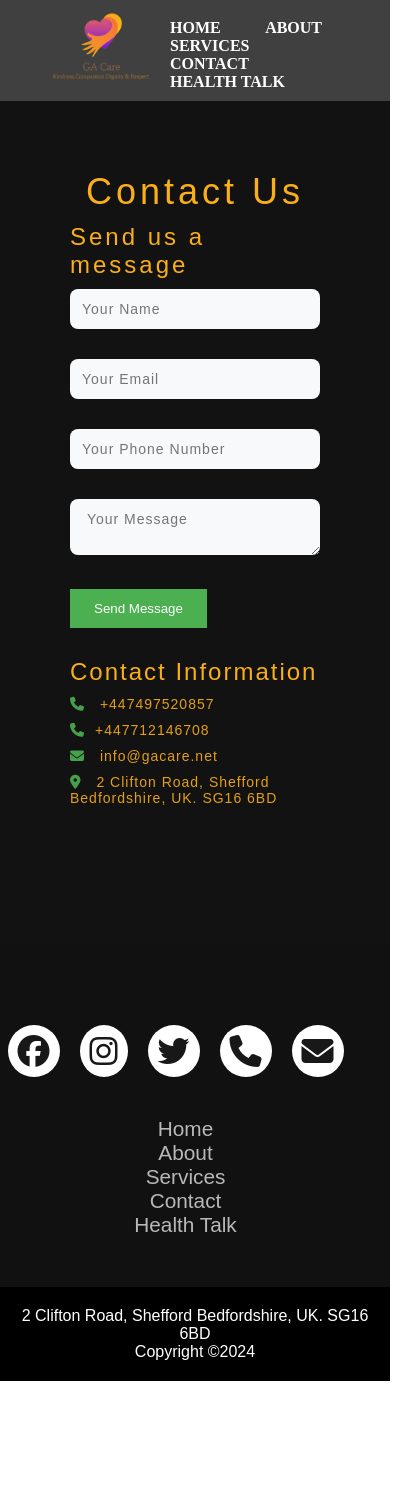
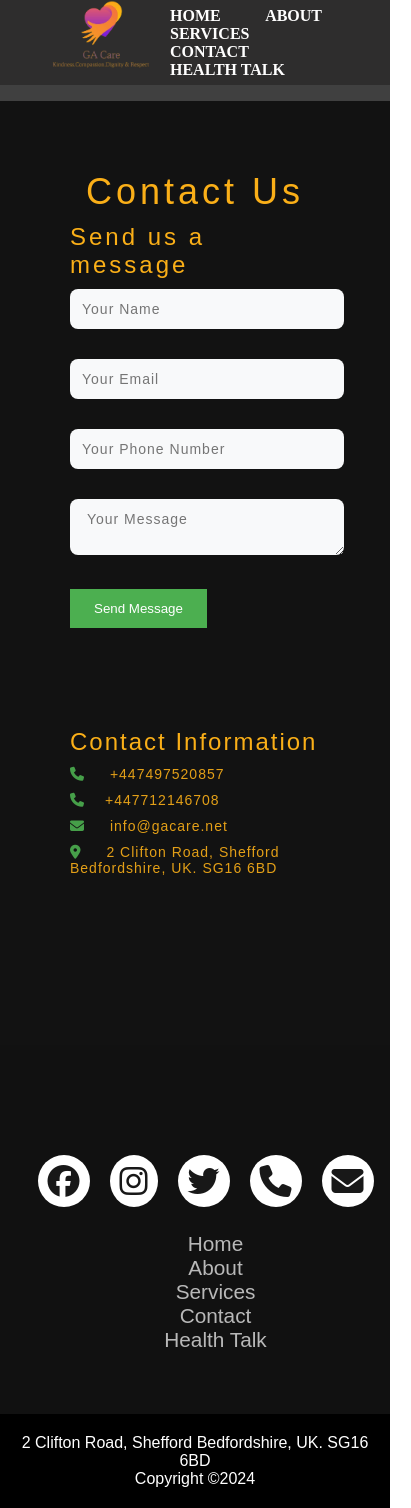
Before and after one commit to akinkunmiak123/GA-Care, a plain HTML site: page Pages/contact.html in a window 390 px wide. Shown: the whole page, 411 px wide, since content can reach past the window. Before the commit the page ends 1381 px from the top, so only its background shows below. Drawn offline with Linux system fonts and the light colour scheme.

Commit message:
new commit

```diff
--- a/aboutStyle.css
+++ b/aboutStyle.css
@@ -6,11 +6,11 @@
 
 .back{
      background-color: rgb(18, 18, 18);
-
+     padding-top:  15px;
 }
 
 .heading{
-    width: 90%;
+    width: 100%;
     display: flex;
     justify-content: center;
     align-items: center;
@@ -119,12 +119,16 @@
 }
 
 .navbar {
+  background-color: #2e2d2d;
+  height: 15px;
   width: 100%;
-  margin-top: auto;
-  padding: 3px 0;
+  margin: auto;
+  padding: 35px 0;
   display: flex;
   align-items: center;
   justify-content: space-between;
+  position: fixed;
+  z-index: 999;
 }
 
 .logo {
@@ -171,12 +175,13 @@ footer {
 }
 
 .footerContainer {
-  width: 90%;
-  padding: 70px 30px 20px;
+   width: 100%;
+  height: 25vh;
 }
 
 .socialIcon {
   display: flex;
+  padding-top: 30px;
   justify-content: center;
 }
 
@@ -207,6 +212,7 @@ footer {
 
 .footerNav {
   margin: 30px 0;
+  margin-bottom: 70px;
 }
 
 .footerNav ul {
@@ -250,6 +256,19 @@ footer {
 
 
 @media (max-width: 800px) {
+
+.footerNav {
+  margin: 15px 0;
+}
+  .socialIcon {
+  display: flex;
+  justify-content: center;
+}
+  .footerContainer {
+  width: 90%;
+  height: 33vh;
+  padding: 70px 30px 20px;
+}
   .footerNav ul {
     flex-direction: column;
   }
@@ -260,6 +279,9 @@ footer {
   }
   .heading{
     padding: 0px 20px;
+  }
+  .heading h1{
+    margin: 20px 10px;
   }
   .heading h1{
     font-size: 36px;
--- a/contactUs.css
+++ b/contactUs.css
@@ -2,10 +2,10 @@
   margin: 0;
   padding: 0;
   font-family: sans-serif;
-  box-sizing: border-box;
 }
 
 .contact{
+  padding-top: 15px;
     min-height: 100vh;
     background-color: rgb(18, 18, 18);
     padding: 50px;
@@ -26,7 +26,7 @@
 .contact_wrapper{
     display: grid;
     grid-template-columns: repeat(2,1fr);
-    grid-gap: 30px;
+    grid-gap: 100px;
 }
 .contact_form{
     text-align: left;
@@ -89,10 +89,11 @@ button:hover{
     font-weight: 400;
     letter-spacing: 1px;
     margin-bottom: 10px;
+    padding-right: 20px;
 }
 .contact_info i{
     color: #4caf50;
-    margin-right: 10px;
+    margin-right: 20px;
 }
 
 .banner {
@@ -102,14 +103,17 @@ button:hover{
 }
 
 .navbar {
+  background-color: #2e2d2d;
+  height: 15px;
   width: 100%;
-  margin-top: auto;
-  padding: 3px 0;
+  margin: auto;
+  padding: 35px 0;
   display: flex;
   align-items: center;
   justify-content: space-between;
+  position: fixed;
+  z-index: 999;
 }
-
 .logo {
   margin-left: 50px;
   width: 100px;
@@ -150,17 +154,19 @@ button:hover{
 
 
 
+
 footer {
   background-color: #111;
 }
 
 .footerContainer {
-  width: 90%;
-  padding: 70px 30px 20px;
+   width: 100%;
+  height: 25vh;
 }
 
 .socialIcon {
   display: flex;
+  padding-top: 30px;
   justify-content: center;
 }
 
@@ -191,6 +197,7 @@ footer {
 
 .footerNav {
   margin: 30px 0;
+  margin-bottom: 70px;
 }
 
 .footerNav ul {
@@ -233,7 +240,20 @@ footer {
 
 
 
+
 @media (max-width: 800px) {
+.footerNav {
+  margin: 15px 0;
+}
+  .socialIcon {
+  display: flex;
+  justify-content: center;
+}
+  .footerContainer {
+  width: 90%;
+  height: 33vh;
+  padding: 70px 30px 20px;
+}
   .footerNav ul {
     flex-direction: column;
   }
@@ -245,7 +265,8 @@ footer {
 
 }
 
-@media (max-width: 768px) {
+
+@media (max-width: 800px) {
     .container{
         padding: 20px;
     }
--- a/health.css
+++ b/health.css
@@ -6,6 +6,7 @@
 }
 
 .vidbod{
+  padding-top: 10px;
     height: 100vh;
     display: flex;
     align-items: center;
@@ -100,12 +101,16 @@
 }
 
 .navbar {
+  background-color: #2e2d2d;
+  height: 15px;
   width: 100%;
-  margin-top: auto;
-  padding: 3px 0;
+  margin: auto;
+  padding: 35px 0;
   display: flex;
   align-items: center;
   justify-content: space-between;
+  position: fixed;
+  z-index: 999;
 }
 
 .logo {
@@ -151,12 +156,13 @@ footer {
 }
 
 .footerContainer {
-  width: 90%;
-  padding: 70px 30px 20px;
+   width: 100%;
+  height: 23vh;
 }
 
 .socialIcon {
   display: flex;
+  padding-top: 30px;
   justify-content: center;
 }
 
@@ -187,6 +193,7 @@ footer {
 
 .footerNav {
   margin: 30px 0;
+  margin-bottom: 50px;
 }
 
 .footerNav ul {
@@ -230,6 +237,19 @@ footer {
 
 
 @media (max-width: 800px) {
+.footerNav {
+  margin: 15px 0;
+}
+  .socialIcon {
+  display: flex;
+  justify-content: center;
+}
+  .footerContainer {
+  width: 100%;
+  height: 30vh;
+  padding: 22px 30px 20px;
+  padding-bottom: 34px;
+}
   .footerNav ul {
     flex-direction: column;
   }
--- a/servicesStyle.css
+++ b/servicesStyle.css
@@ -2,7 +2,6 @@
   margin: 0;
   padding: 0;
   font-family: sans-serif;
-  box-sizing: border-box;
 }
 
 body {
@@ -10,6 +9,7 @@ body {
 }
 
 .section {
+  padding-top: 15px;
   background-color: rgb(18, 18, 18);
 }
 
@@ -93,14 +93,17 @@ body {
 }
 
 .navbar {
+  background-color: #2e2d2d;
+  height: 15px;
   width: 100%;
-  margin-top: auto;
-  padding: 3px 0;
+  margin: auto;
+  padding: 35px 0;
   display: flex;
   align-items: center;
   justify-content: space-between;
+  position: fixed;
+  z-index: 999;
 }
-
 .logo {
   margin-left: 50px;
   width: 100px;
@@ -137,17 +140,19 @@ body {
   width: 100%;
 }
 
+
 footer {
   background-color: #111;
 }
 
 .footerContainer {
-  width: 90%;
-  padding: 70px 30px 20px;
+   width: 100%;
+  height: 25vh;
 }
 
 .socialIcon {
   display: flex;
+  padding-top: 30px;
   justify-content: center;
 }
 
@@ -178,6 +183,7 @@ footer {
 
 .footerNav {
   margin: 30px 0;
+  margin-bottom: 70px;
 }
 
 .footerNav ul {
@@ -216,7 +222,21 @@ footer {
   color: white;
 }
 
+
 @media (max-width: 800px) {
+
+  .footerNav {
+  margin: 15px 0;
+}
+  .socialIcon {
+  display: flex;
+  justify-content: center;
+}
+  .footerContainer {
+  width: 90%;
+  height: 33vh;
+  padding: 70px 30px 20px;
+}
   .footerNav ul {
     flex-direction: column;
   }
@@ -225,7 +245,9 @@ footer {
     text-align: center;
     margin: 10;
   }
+
 }
+
 
 @media (max-width: 940px) {
   .services {
--- a/styles.css
+++ b/styles.css
@@ -16,12 +16,16 @@
 }
 
 .navbar {
+  background-color:  #2e2d2d;
+  height: 15px;
   width: 100%;
   margin: auto;
   padding: 35px 0;
   display: flex;
   align-items: center;
   justify-content: space-between;
+  position: fixed;
+  z-index: 999;
 }
 
 .logo {
@@ -61,6 +65,7 @@
 }
 
 .content {
+  padding-top: 15px;
   width: 100%;
   position: absolute;
   top: 50%;
@@ -132,17 +137,19 @@ button:hover {
   border: none;
 }
 
+
 footer {
   background-color: #111;
 }
 
 .footerContainer {
-  width: 90%;
-  padding: 70px 30px 20px;
+   width: 100%;
+  height: 25vh;
 }
 
 .socialIcon {
   display: flex;
+  padding-top: 30px;
   justify-content: center;
 }
 
@@ -173,6 +180,7 @@ footer {
 
 .footerNav {
   margin: 30px 0;
+  margin-bottom: 70px;
 }
 
 .footerNav ul {
@@ -210,6 +218,9 @@ footer {
 .footerBottom p {
   color: white;
 }
+
+
+
 
 .designer {
   opacity: 0.7;
@@ -253,6 +264,8 @@ footer {
 .card img {
   width: 100%;
   height: auto;
+   height: 300px;
+  object-fit: cover;
 }
 
 .card-content {
@@ -301,7 +314,19 @@ footer {
 }
 
 
-@media (max-width: 700px) {
+@media (max-width: 800px) {
+.footerNav {
+  margin: 15px 0;
+}
+  .socialIcon {
+  display: flex;
+  justify-content: center;
+}
+  .footerContainer {
+  width: 100%;
+  height: 33vh;
+  padding: 70px 30px 20px;
+}
   .footerNav ul {
     flex-direction: column;
   }
@@ -312,7 +337,7 @@ footer {
   }
 }
 
-@media(max-width: 800px){
+@media(max-width: 800px ){
     .info{
         display: none !important;
     }
```
Also changed, not shown: Pages/contact.html (+6 -7 lines), index.html (+3 -3 lines), images/caregiver-measuring-blood-pressure-senior-woman-home-kind-carer-measuring-blood-pressure-happy-elderly-woman-bed-nursing-home.jpg (added), images/doctor-talking-senior-man-indoors.jpg (added), images/healthy-woman-doctor-s-office.jpg (added).
